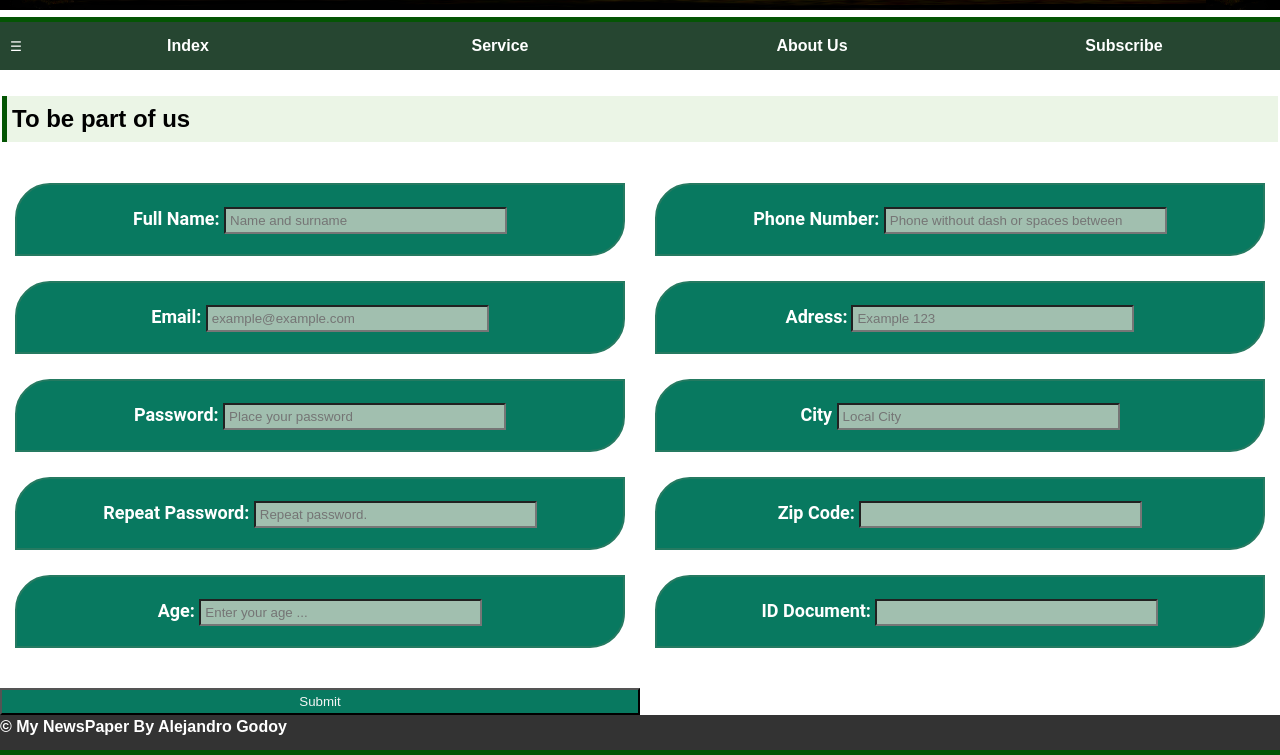
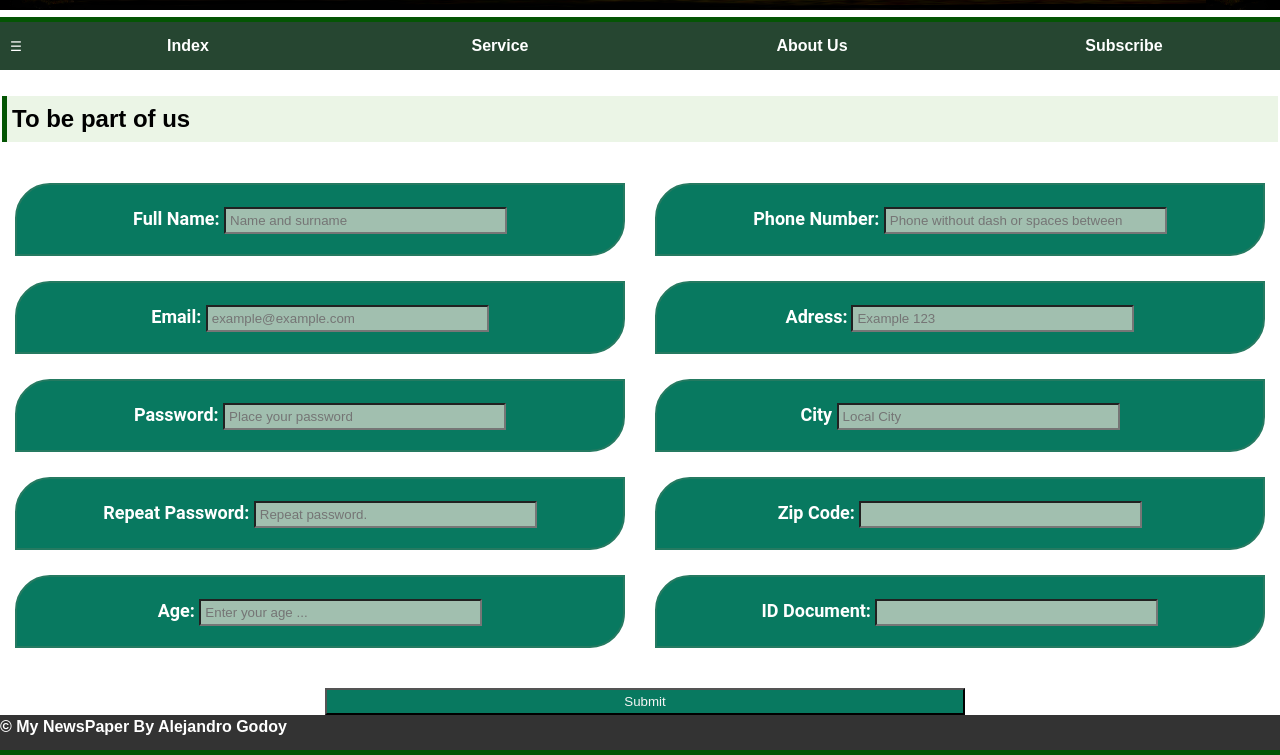
Before and after one commit to alejandogodoy/MyNewspapper, a plain HTML site: page subpage.html in a window 1280 px wide. Shown: the part 390-1145 px from the top of the page. Drawn offline with Linux system fonts and the light colour scheme.

Commit message:
fix the button position

```diff
--- a/subpage.html
+++ b/subpage.html
@@ -108,8 +108,10 @@
                     <div class="error" id="error-idDocument"></div>
                 </div>
             </div>
-                <input id="submit" type="submit" class="buttonb">
+            <div id="buttonSub">
+                    <input id="submit" type="submit" class="buttonb">
             </div>
+
         </form>
 
 
```
